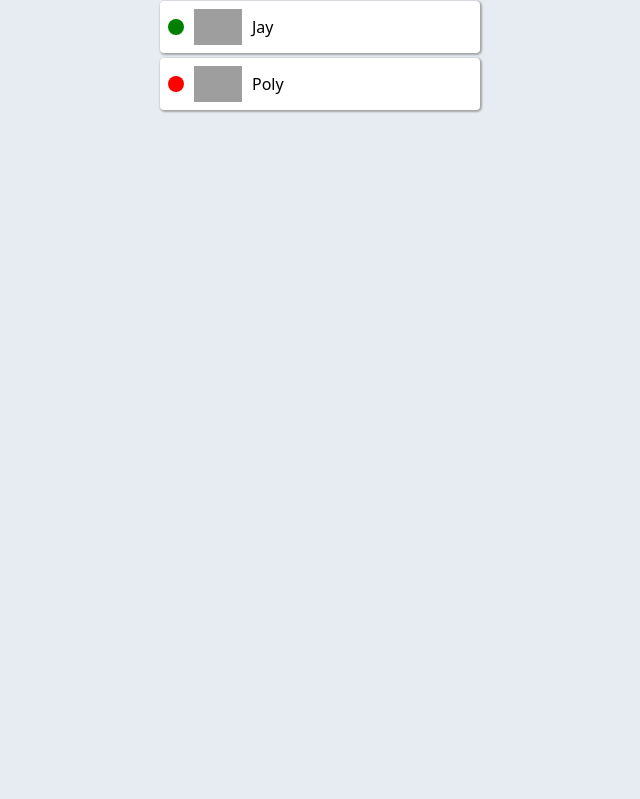
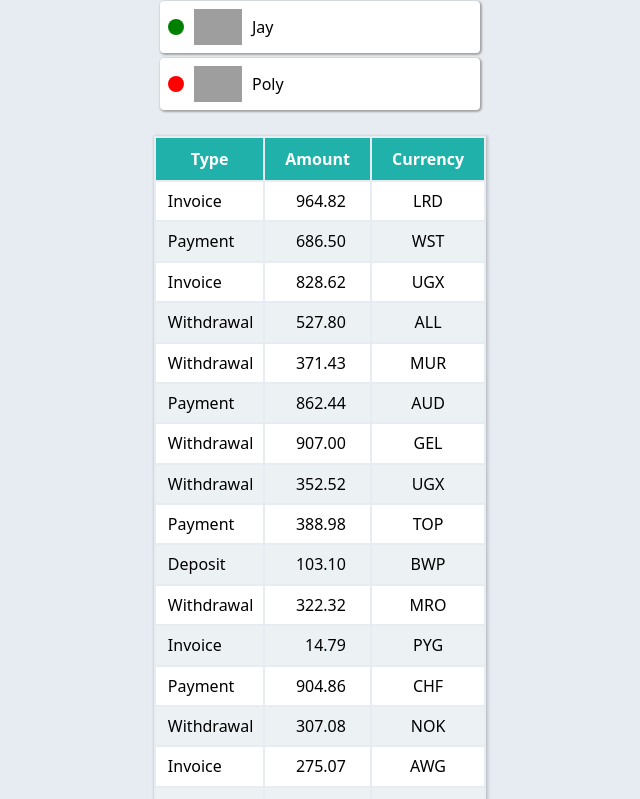
Before and after one commit to KostiantynO/goit-react-hw-01-components, a React (Create React App) app: page / in a window 1280 px wide. Shown: the part 797-1596 px from the top of the page, without its empty margins (320-960 px from the left). Before the commit the page ends 933 px from the top, so only its background shows below. Built offline with nearby package versions, Linux system fonts and the light colour scheme; grey boxes are pictures that could not be loaded.

Commit message:
adds TransactionHistory table component

```diff
--- a/src/App/App.js
+++ b/src/App/App.js
@@ -3,11 +3,11 @@
 import Profile from "../Components/Task-1/Profile/Profile";
 import Statistics from "../Components/Task-2/Statistics/Statistics";
 import FriendList from "../Components/Task-3/FriendList/FriendList";
+import TransactionHistory from "../Components/Task-4/TransactionHistory/TransactionHistory";
 import user from "../Components/Task-1/user";
 import data from "../Components/Task-2/data";
 import friends from "../Components/Task-3/friends";
-
-const pages = [1, 2, 3, 4];
+import transactions from "../Components/Task-4/transactions";
 
 function App() {
   return (
@@ -15,13 +15,9 @@
       <Profile user={user} />
       <Statistics title="Upload stats" stats={data} />
       <FriendList friends={friends} />
+      <TransactionHistory items={transactions} />
     </>
   );
 }
 
 export default App;
-// <ul>
-//   {pages.map(page => (
-//     <li key={page}>Task {page}</li>
-//   ))}
-// </ul>
--- a/src/Components/Task-2/Statistics/Statistics.jsx
+++ b/src/Components/Task-2/Statistics/Statistics.jsx
@@ -2,7 +2,7 @@
 
 const randomBgColor = () => `#${Math.random().toString(16).slice(2, 8)}`;
 
-const makeStatItemMarkup = ({ id, label, percentage }) => (
+const StatsItem = ({ id, label, percentage }) => (
   <li
     key={id}
     style={{ backgroundColor: randomBgColor() }}
@@ -17,7 +17,7 @@
   <section className={css.statistics}>
     {title && <h2 className={css.title}>{title}</h2>}
 
-    <ul className={css.statList}>{stats.map(makeStatItemMarkup)}</ul>
+    <ul className={css.statList}>{stats.map(StatsItem)}</ul>
   </section>
 );
 
--- /dev/null
+++ b/src/Components/Task-4/TransactionHistory/TransactionHistory.jsx
@@ -0,0 +1,24 @@
+import css from "./TransactionHistory.module.css";
+
+const TransactionHistoryItem = ({ id, type, amount, currency }) => (
+  <tr className={css.row} key={id}>
+    <td className={css.type}>{type}</td>
+    <td className={css.amount}>{amount}</td>
+    <td className={css.currency}>{currency}</td>
+  </tr>
+);
+
+const TransactionHistory = ({ items }) => (
+  <table className={css.transactionHistory}>
+    <thead>
+      <tr>
+        <th className={css.thead}>Type</th>
+        <th className={css.thead}>Amount</th>
+        <th className={css.thead}>Currency</th>
+      </tr>
+    </thead>
+
+    <tbody>{items.map(TransactionHistoryItem)}</tbody>
+  </table>
+);
+export default TransactionHistory;
--- /dev/null
+++ b/src/Components/Task-4/TransactionHistory/TransactionHistory.module.css
@@ -0,0 +1,48 @@
+.transactionHistory {
+  max-width: 320px;
+  margin: 0 auto 2%;
+  box-shadow: 1px 1px 3px 1px rgba(33, 33, 33, 0.21);
+  text-align: center;
+}
+
+.thead {
+  padding: 12px 20px;
+  background-color: lightseagreen;
+  color: #fff;
+}
+
+.row {
+  transition: var(--time) var(--cubic) transform;
+}
+
+.row:focus-within,
+.row:hover {
+  transform: scale(1.03);
+}
+
+.row:nth-child(even) {
+  background-color: #ecf1f4;
+}
+
+.row:nth-child(odd) {
+  background-color: #fff;
+}
+
+.type,
+.amount,
+.currency {
+  padding: 10px;
+}
+
+.type {
+  padding-left: 12px;
+  text-align: left;
+  text-transform: capitalize;
+}
+
+.amount {
+  text-align: right;
+  padding-right: 24px;
+}
+
+/* .currency { } */
--- /dev/null
+++ b/src/Components/Task-4/transactions.json
@@ -0,0 +1,122 @@
+[
+  {
+    "id": "1e0700a2-5183-4291-85cc-2065a036a683",
+    "type": "invoice",
+    "amount": "964.82",
+    "currency": "LRD"
+  },
+  {
+    "id": "a30f821b-4d25-4ff0-abdd-e340b3f0dd2b",
+    "type": "payment",
+    "amount": "686.50",
+    "currency": "WST"
+  },
+  {
+    "id": "44dca67a-8e5a-4798-bf8e-b15efd4e1abd",
+    "type": "invoice",
+    "amount": "828.62",
+    "currency": "UGX"
+  },
+  {
+    "id": "ea8ed3dc-2b68-4a53-905a-53ecb0adef33",
+    "type": "withdrawal",
+    "amount": "527.80",
+    "currency": "ALL"
+  },
+  {
+    "id": "ea76146a-0b00-4b80-bc02-a8c822176712",
+    "type": "withdrawal",
+    "amount": "371.43",
+    "currency": "MUR"
+  },
+  {
+    "id": "63ca02f9-d637-46b5-9237-f3b24425e029",
+    "type": "payment",
+    "amount": "862.44",
+    "currency": "AUD"
+  },
+  {
+    "id": "ed0263e8-59a5-4bf1-87e0-2bb88e53dc34",
+    "type": "withdrawal",
+    "amount": "907.00",
+    "currency": "GEL"
+  },
+  {
+    "id": "6013bad0-750c-4691-8bc2-d8f2b43969c4",
+    "type": "withdrawal",
+    "amount": "352.52",
+    "currency": "UGX"
+  },
+  {
+    "id": "252c7be4-8b06-4fa7-8d42-61fb835b70d5",
+    "type": "payment",
+    "amount": "388.98",
+    "currency": "TOP"
+  },
+  {
+    "id": "4eaab41b-b967-40ac-82ed-85fc66f646f1",
+    "type": "deposit",
+    "amount": "103.10",
+    "currency": "BWP"
+  },
+  {
+    "id": "9648a350-8469-42d5-8bf3-18090de5fe67",
+    "type": "withdrawal",
+    "amount": "322.32",
+    "currency": "MRO"
+  },
+  {
+    "id": "9c5c25fb-1a95-4b2f-8d1f-4c4426d677cc",
+    "type": "invoice",
+    "amount": "14.79",
+    "currency": "PYG"
+  },
+  {
+    "id": "43ef232c-80e9-4d6f-b48a-b22405620de3",
+    "type": "payment",
+    "amount": "904.86",
+    "currency": "CHF"
+  },
+  {
+    "id": "5161682e-e620-4019-ab0a-24ceb10fbd20",
+    "type": "withdrawal",
+    "amount": "307.08",
+    "currency": "NOK"
+  },
+  {
+    "id": "7b119d71-42e6-4c42-a141-6818b07bb9ff",
+    "type": "invoice",
+    "amount": "275.07",
+    "currency": "AWG"
+  },
+  {
+    "id": "a4f65722-65c4-4c28-b1f4-b8ed988bb205",
+    "type": "deposit",
+    "amount": "213.10",
+    "currency": "STD"
+  },
+  {
+    "id": "c6e5784b-0ca3-48d6-86e5-b5128af5a523",
+    "type": "invoice",
+    "amount": "116.11",
+    "currency": "CUP CUC"
+  },
+  {
+    "id": "c9ebed6a-3a02-4b49-ac0d-0534b51f2bfd",
+    "type": "invoice",
+    "amount": "878.67",
+    "currency": "HKD"
+  },
+  {
+    "id": "a4a98b0e-b22c-438b-9f83-de2df52110c8",
+    "type": "invoice",
+    "amount": "725.03",
+    "currency": "UYU UYI"
+  },
+  {
+    "id": "b39bfa7a-0166-4c47-94d6-87d20590f746",
+    "type": "payment",
+    "amount": "405.45",
+    "currency": "MDL"
+  }
+]
```
